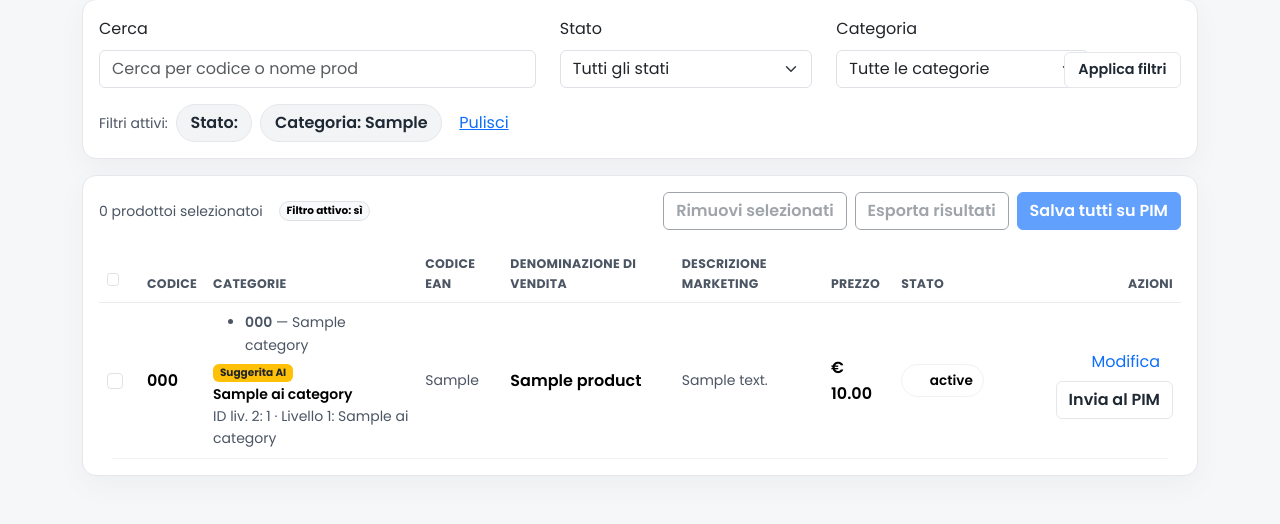
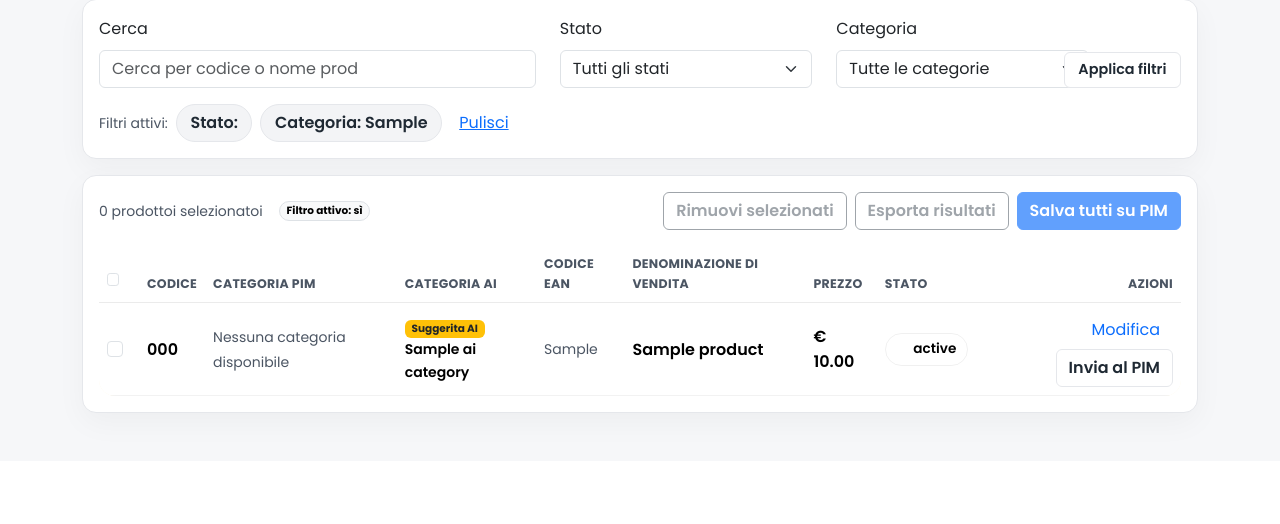
Before and after one commit to pcarella/TestCodex, a Flask app: template templates/results.html in a window 1280 px wide. Shown: the part 483-1007 px from the top of the page. After the commit the page ends 910 px from the top, so only its background shows below. Run offline with Flask 3, Linux system fonts and the light colour scheme; the visitor is signed in with stand-in values (Sample User, id 1); tables that the repository leaves empty hold one stand-in row (values such as "Sample post"); the template is opened without the code that fills it: most values are stand-ins (such as "Sample title", 1, 10 or a date in 2020).

Commit message:
Adjust category display on results table

```diff
--- a/templates/results.html
+++ b/templates/results.html
@@ -216,10 +216,10 @@
               </div>
             </th>
             <th class="text-uppercase small text-muted">Codice</th>
-            <th class="text-uppercase small text-muted">Categorie</th>
+            <th class="text-uppercase small text-muted">Categoria PIM</th>
+            <th class="text-uppercase small text-muted">Categoria AI</th>
             <th class="text-uppercase small text-muted">Codice EAN</th>
             <th class="text-uppercase small text-muted">Denominazione di vendita</th>
-            <th class="text-uppercase small text-muted">Descrizione marketing</th>
             <th class="text-uppercase small text-muted">Prezzo</th>
             <th class="text-uppercase small text-muted">Stato</th>
             <th class="text-uppercase small text-muted text-end">Azioni</th>
@@ -235,27 +235,31 @@
             </td>
             <td class="fw-semibold">{{ product.code }}</td>
             <td>
-              {% if product.categories %}
+              {% set pim_categories = product.categories[1:] if product.categories|length > 1 else [] %}
+              {% if pim_categories %}
                 <ul class="mb-0 small text-muted">
-                  {% for category in product.categories %}
-                    <li><span class="fw-semibold">{{ category.code }}</span> — {{ category.name }}</li>
+                  {% for category in pim_categories %}
+                    <li>{{ category.name }}</li>
                   {% endfor %}
                 </ul>
-                {% if product.ai_category %}
-                {% set ai = product.ai_category %}
-                <div class="small mt-1">
-                  <span class="badge text-bg-warning text-dark">Suggerita AI</span>
-                  <div class="fw-semibold">{{ ai.category_2_name or ai.category_1_name }}</div>
-                  <div class="text-muted">ID liv. 2: {{ ai.category_2_id }} · Livello 1: {{ ai.category_1_name }}</div>
-                </div>
-                {% endif %}
               {% else %}
               <span class="text-muted small">Nessuna categoria disponibile</span>
               {% endif %}
             </td>
+            <td>
+              {% if product.ai_category %}
+              {% set ai = product.ai_category %}
+              {% set ai_name = ai.category_2_name or ai.category_1_name %}
+              <div class="small">
+                <span class="badge text-bg-warning text-dark">Suggerita AI</span>
+                <div class="fw-semibold">{{ ai_name or '—' }}</div>
+              </div>
+              {% else %}
+              <span class="text-muted small">Nessuna categoria AI</span>
+              {% endif %}
+            </td>
             <td class="text-muted small">{{ product.codice_ean or '—' }}</td>
             <td class="fw-semibold">{{ product.denominazione_vendita or '—' }}</td>
-            <td class="small text-muted" style="max-width: 280px;">{{ product.descrizione_marketing or '—' }}</td>
             <td class="fw-semibold">€ {{ '%.2f'|format(product.price) }}</td>
             <td>
               {% set status_key = product.status %}
```
